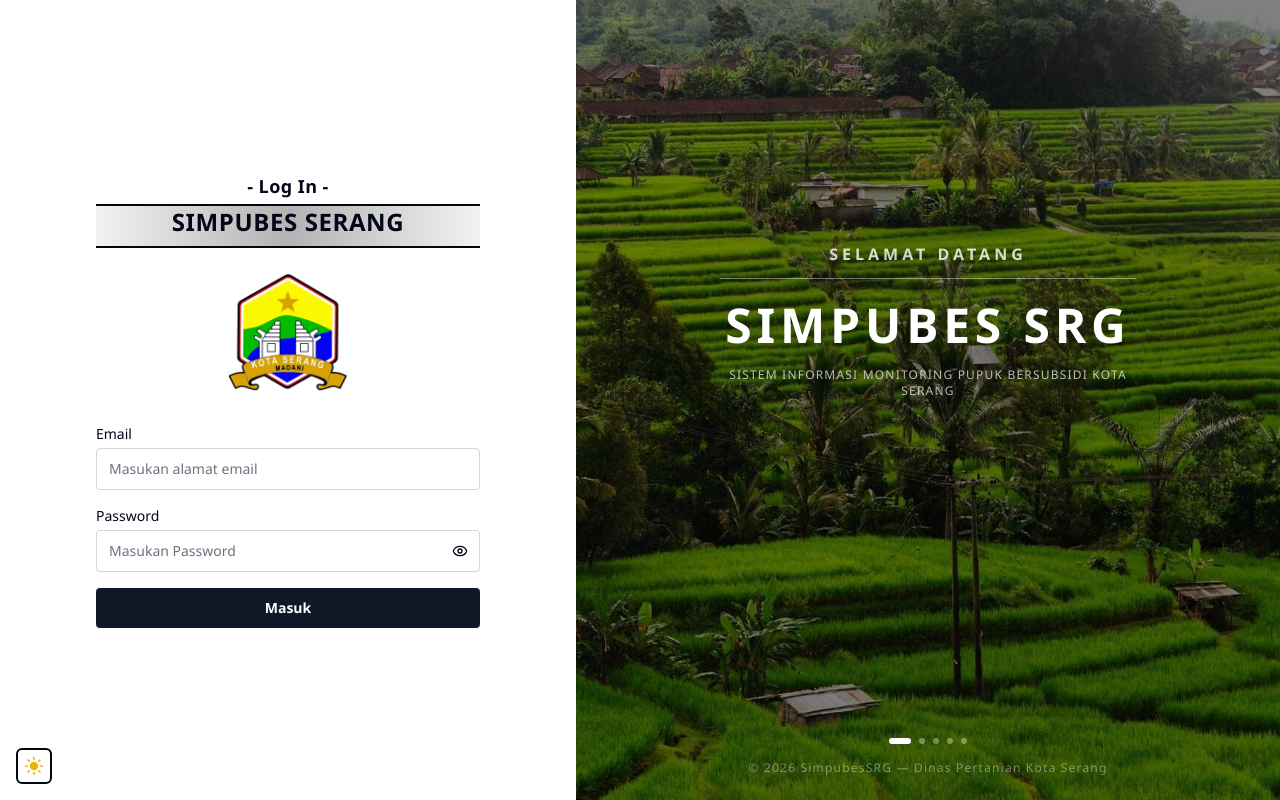
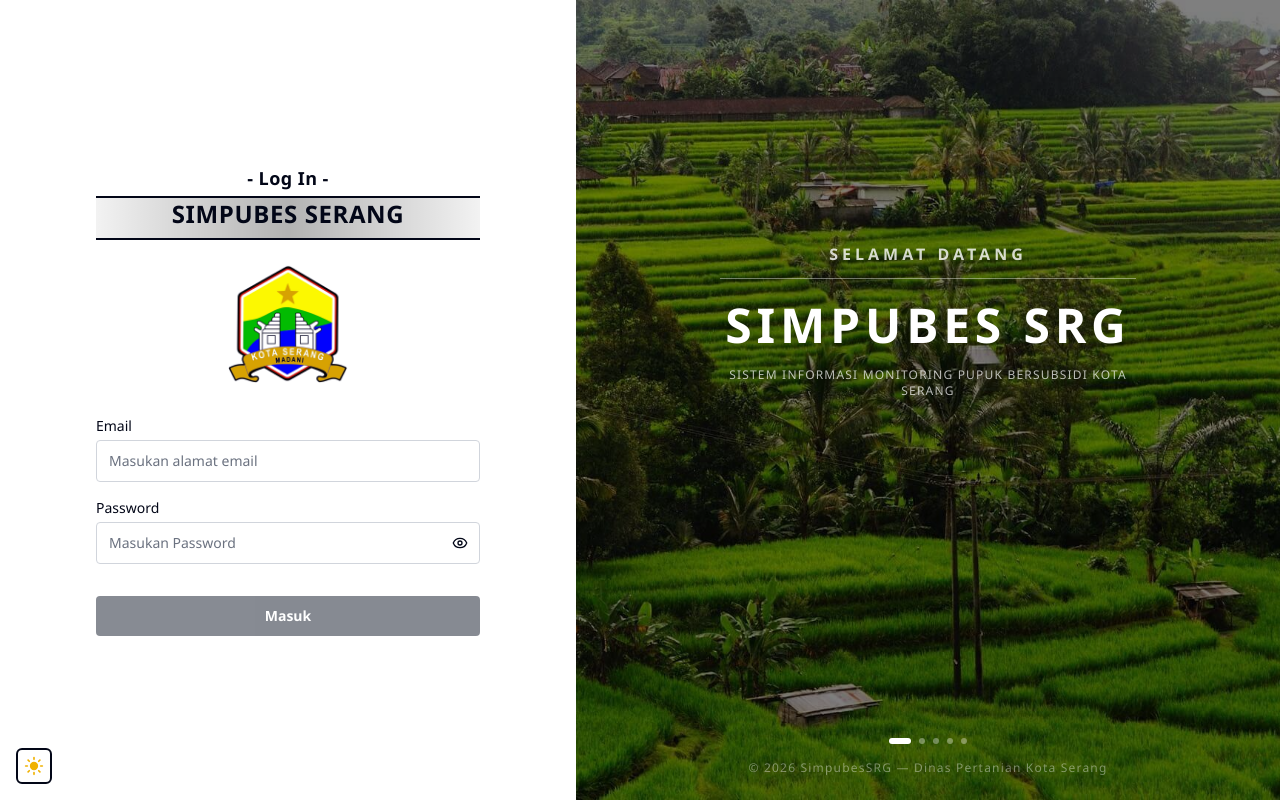
Before and after one commit to billyjoevansen/monitoring-fe, a Next.js app: page /login in a window 1280 px wide. Built offline with nearby package versions, Linux system fonts and the light colour scheme; no server answers.

Commit message:
add turnstile in login form

```diff
--- a/src/components/auth/LoginForm.tsx
+++ b/src/components/auth/LoginForm.tsx
@@ -10,6 +10,7 @@ export default function LoginForm() {
   const router = useRouter();
   const [email, setEmail] = useState('');
   const [password, setPassword] = useState('');
+  const [turnstileToken, setTurnstileToken] = useState<string | null>(null);
   const [showPassword, setShowPassword] = useState(false);
   const [loading, setLoading] = useState(false);
   const [error, setError] = useState<string | null>(null);
@@ -17,6 +18,11 @@ export default function LoginForm() {
   const handleSubmit = async (e: React.FormEvent) => {
     e.preventDefault();
     setError(null);
+    if (!turnstileToken) {
+      setError('Silakan verifikasi Captcha terlebih dahulu.');
+      return;
+    }
+
     setLoading(true);
     try {
       await login(email, password);
@@ -106,11 +112,17 @@ export default function LoginForm() {
               </button>
             </div>
           </div>
-
+          <Turnstile
+            onVerify={(token) => {
+              setTurnstileToken(token);
+              setError(null);
+            }}
+            onExpire={() => setTurnstileToken(null)}
+          />
           {/* Submit */}
           <button
             type="submit"
-            disabled={loading}
+            disabled={loading || !turnstileToken}
             className="w-full py-2.5 mt-2 rounded font-semibold text-sm flex items-center justify-center gap-2 transition-colors duration-200 disabled:opacity-50 disabled:cursor-not-allowed bg-gray-900 text-white hover:bg-gray-700 dark:bg-white dark:text-gray-900 dark:hover:bg-gray-200"
           >
             {loading ? (
```
